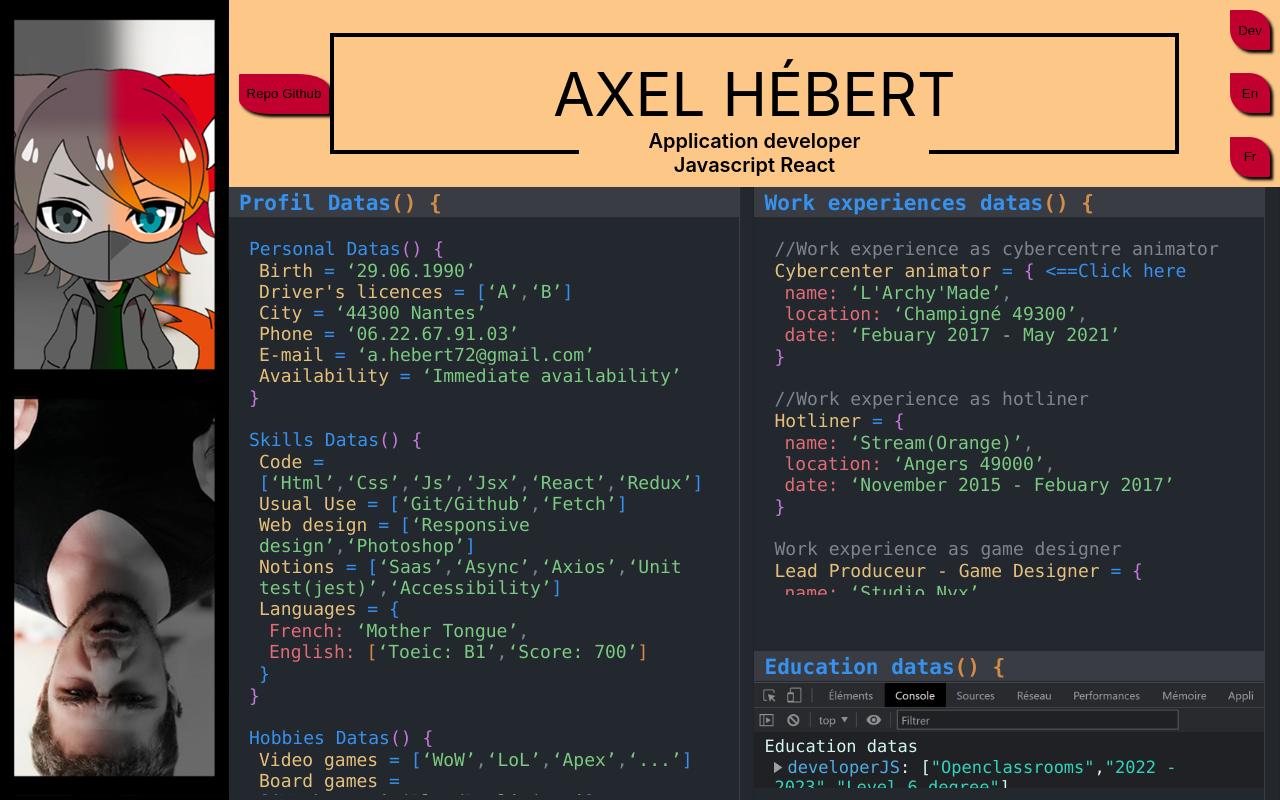
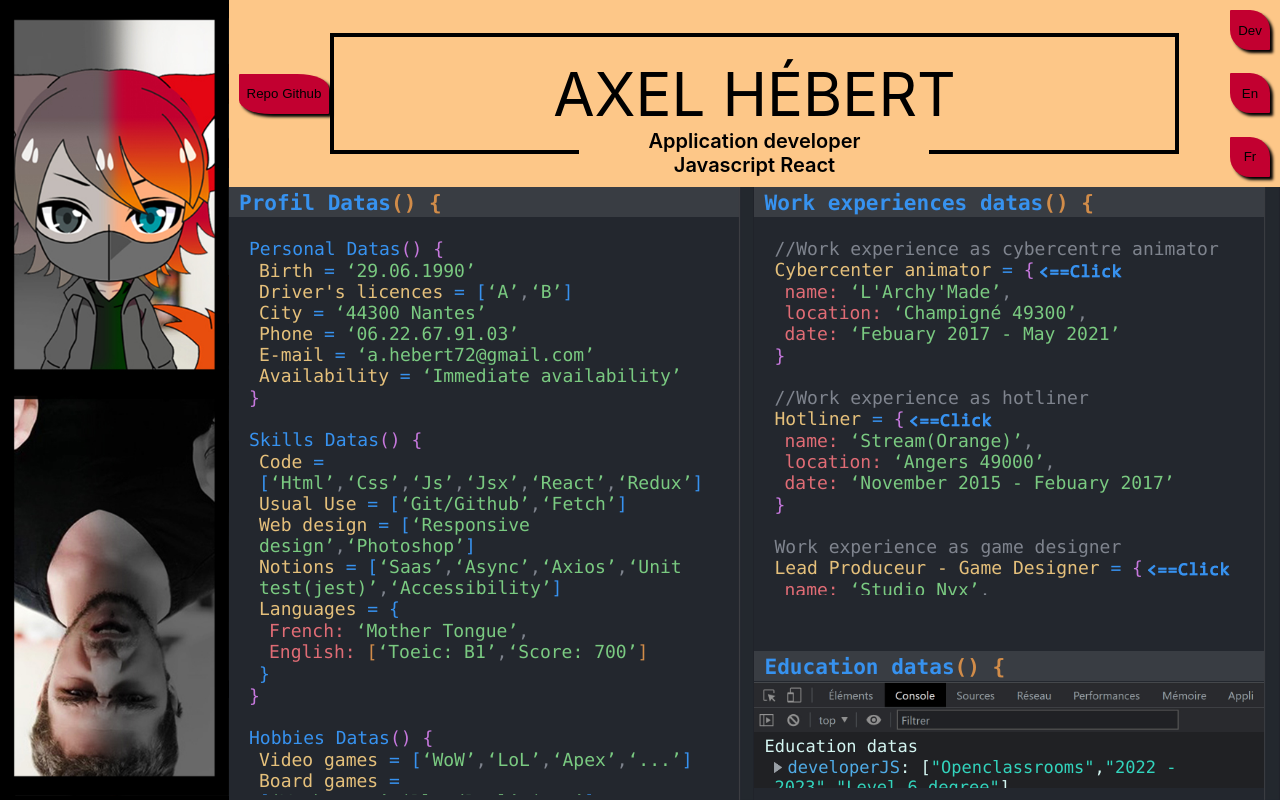
Before and after one commit to zKittyGB/cv, a React (Create React App) app: page / in a window 1280 px wide. Both pictures are taken after a click on the button "En". Built offline with nearby package versions, Linux system fonts and the light colour scheme.

Commit message:
update click assets

```diff
--- a/src/components/Home/sectionData/SectionDataRightEnglish.js
+++ b/src/components/Home/sectionData/SectionDataRightEnglish.js
@@ -1,5 +1,6 @@
 import "../../../css/home/SectionData/SectionDataRight.css";
 import Console from "./Console.js";
+import clic from "../../../assets/clic.gif";
 import {
   purple,
   blue,
@@ -43,7 +44,7 @@ export default function SectionDataRight() {
           {changeColor(yellow, " cybercenterAnimator")}
           {changeColor(blue, " = ")}
           {changeColor(purple, "{")}
-          {changeColor(blue, " <==Click here")}
+          <img className="clic" src={clic} alt="clic_gif" />
         </div>
         <p className="margin30px">
           {changeColor(red, "name: ")}
@@ -76,6 +77,7 @@ export default function SectionDataRight() {
           {changeColor(yellow, "hotliner")}
           {changeColor(blue, " = ")}
           {changeColor(purple, "{")}
+          <img className="clic" src={clic} alt="clic_gif" />
         </div>
         <p className="margin30px">
           {changeColor(red, "name: ")}
@@ -108,6 +110,7 @@ export default function SectionDataRight() {
           {changeColor(yellow, " leadProducerGameDesigner")}
           {changeColor(blue, " = ")}
           {changeColor(purple, "{")}
+          <img className="clic" src={clic} alt="clic_gif" />
         </div>
         <p className="margin30px">
           {changeColor(red, "name: ")}
@@ -140,6 +143,7 @@ export default function SectionDataRight() {
           {changeColor(yellow, " setterRailways")}
           {changeColor(blue, " = ")}
           {changeColor(purple, "{")}
+          <img className="clic" src={clic} alt="clic_gif" />
         </div>
         <p className="margin30px">
           {changeColor(red, "name: ")}
@@ -172,6 +176,7 @@ export default function SectionDataRight() {
           {changeColor(yellow, " hotliner")}
           {changeColor(blue, " = ")}
           {changeColor(purple, "{")}
+          <img className="clic" src={clic} alt="clic_gif" />
         </div>
         <p className="margin30px">
           {changeColor(red, "name: ")}
--- a/src/components/Home/sectionData/noDev/SectionDataRightNoDev.js
+++ b/src/components/Home/sectionData/noDev/SectionDataRightNoDev.js
@@ -1,5 +1,7 @@
 import "../../../../css/home/SectionData/noDev/SectionDataRightNoDev.css";
 import ConsoleNoDev from "./ConsoleNoDev.js";
+import clic from "../../../../assets/clic.gif";
+
 import {
   purple,
   blue,
@@ -67,10 +69,7 @@ export default function SectionDataRight() {
           )}
           {changeColor(blue, " = ")}
           {changeColor(purple, "{")}
-          {changeColor(
-            blue,
-            `${workExperienceData.keyword.click[arrayVersion]}`
-          )}
+          <img className="clic" src={clic} alt="clic_gif" />
         </div>
 
         <p className="margin30px">
@@ -113,6 +112,7 @@ export default function SectionDataRight() {
           {changeColor(yellow, `${workExperienceData.hotlinerOrange.job}`)}
           {changeColor(blue, " = ")}
           {changeColor(purple, "{")}
+          <img className="clic" src={clic} alt="clic_gif" />
         </div>
         <p className="margin30px">
           {changeColor(red, `${workExperienceData.keyword.name[arrayVersion]}`)}
@@ -154,8 +154,8 @@ export default function SectionDataRight() {
           )}
           {changeColor(blue, " = ")}
           {changeColor(purple, "{")}
+          <img className="clic" src={clic} alt="clic_gif" />
         </div>
-
         <p className="margin30px">
           {changeColor(red, `${workExperienceData.keyword.name[arrayVersion]}`)}
           {changeColor(green, `${workExperienceData.gameDesign.name}`)}
@@ -196,8 +196,8 @@ export default function SectionDataRight() {
           )}
           {changeColor(blue, " = ")}
           {changeColor(purple, "{")}
+          <img className="clic" src={clic} alt="clic_gif" />
         </div>
-
         <p className="margin30px">
           {changeColor(red, `${workExperienceData.keyword.name[arrayVersion]}`)}
           {changeColor(green, `${workExperienceData.railways.name}`)}
@@ -239,8 +239,8 @@ export default function SectionDataRight() {
           {changeColor(yellow, `${workExperienceData.hotlinerCanal.job}`)}
           {changeColor(blue, " = ")}
           {changeColor(purple, "{")}
+          <img className="clic" src={clic} alt="clic_gif" />
         </div>
-
         <p className="margin30px">
           {changeColor(red, `${workExperienceData.keyword.name[arrayVersion]}`)}
           {changeColor(green, `${workExperienceData.hotlinerCanal.name}`)}
--- a/src/css/home/Home.css
+++ b/src/css/home/Home.css
@@ -51,5 +51,10 @@
 }
 
 .cursor {
+    height:20px;
+    line-height: 20px;
     cursor: pointer;
 }
+.clic {
+    vertical-align:middle;
+}
--- a/src/css/home/SectionData/SectionDataRight.css
+++ b/src/css/home/SectionData/SectionDataRight.css
@@ -20,6 +20,8 @@
     overflow-y:scroll;
     min-height: 68%;
 }
+
+
 /* Hide scrollbar for Chrome, Safari and Opera */
 .sectionDataRight::-webkit-scrollbar, .secionDataRight_workSection::-webkit-scrollbar, .secionDataRight_workSectionNoDev::-webkit-scrollbar {
     display: none;
```
Also changed, not shown: src/assets/clic.gif (added).
